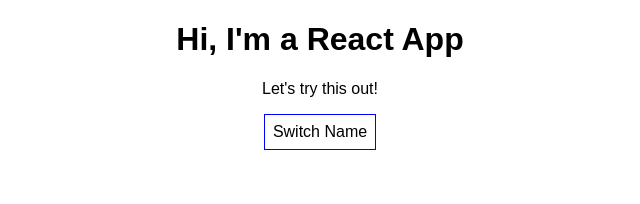
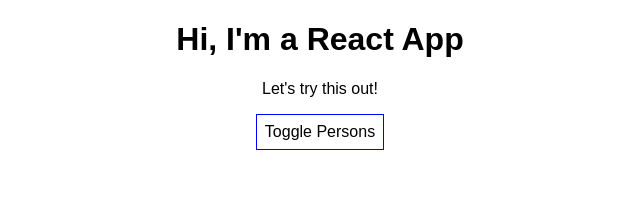
Before and after one commit to mkthewlis/react-complete-guide, a React (Create React App) app: page / in a window 1280 px wide. Shown: the top 204 px of the page, without its empty margins (320-960 px from the left). Built offline with nearby package versions, Linux system fonts and the light colour scheme.

Commit message:
feat: added ability to delete names dynamically and change names depending on the index in the array

```diff
--- a/src/App.js
+++ b/src/App.js
@@ -5,9 +5,9 @@
 class App extends Component {
   state = {
     persons: [
-      { name: 'Max', age: 28 },
-      { name: 'Manu', age: 29 },
-      { name: 'Stephanie', age: 26 }
+      { id: 'asd1', name: 'Max', age: 28 },
+      { id: 'audgj1', name: 'Manu', age: 29 },
+      { id: 'jfgh1', name: 'Stephanie', age: 26 }
     ],
     otherState: 'some other value',
     showPersons: false,
@@ -26,21 +26,36 @@
   //   });
   // };
 
-  // This handler changes the second name to whatever is typed into the input with the 'event' and 'target'
-  nameChangedHandler = (event) => {
-    this.setState({
-      persons: [
-        { name: 'Max', age: 28 },
-        { name: event.target.value, age: 29 },
-        { name: 'Stephanie', age: 26 }
-      ]
+  // This handler changes the name to whatever is typed into the input with the 'event' and 'target', based on item id
+  nameChangedHandler = (event, id) => {
+    const personIndex = this.state.persons.findIndex(p => { // Uses findIndex() method to check if specific person is the correct one
+      return p.id === id; // If the current id matches the id of the event, this is true
     });
-  };
+
+    // Get person by the personIndex created above by creating a new object and the spread operator
+    const person = {
+      ...this.state.persons[personIndex]
+    };
+
+    // can also use this instead, although its less conventional:
+    // const person = Object.assign({}, this.state.persons[personIndex]);
+
+    // Update the persons name based on the copy created above, using the value of the input
+    person.name = event.target.value;
+
+    // Update the array by getting the persons first (with spread operator), then targeting the individual person through the personIndex
+    const persons = [...this.state.persons];
+    persons[personIndex] = person;
+
+    // Set state the the updated persons array copied above
+    this.setState({ persons: persons });
+  }
 
   // 'persons' are taken from the state, one element is removed (spliced) from
   // the array and set the word persons to the new persons here
   deletePersonHandler = (personIndex) => {
-    const persons = this.state.persons;
+    const persons = this.state.persons.slice(); // Slice is used here to create a copy of the original array so it isn't removed completely
+    // Alternatively: const persons = [...this.state.persons];
     persons.splice(personIndex, 1);
     this.setState({persons: persons})
   }
@@ -69,7 +84,9 @@
             return <Person
               click={() => this.deletePersonHandler(index)} // Checks the index of the array to see if it matches current person
               name={person.name}
-              age={person.age} />
+              age={person.age}
+              key={person.id}
+              changed={(event) => this.nameChangedHandler(event, person.id)} /> // ID is used here to target specific element, getting it to reflect what is written in the input (passed to Person component)
           })}
         </div>
       );
@@ -81,7 +98,7 @@
         <p>Let's try this out!</p>
         <button
           style={style}
-          onClick={this.togglePersonsHandler}>Switch Name</button>
+          onClick={this.togglePersonsHandler}>Toggle Persons</button>
           {persons}
       </div>
     );
```
